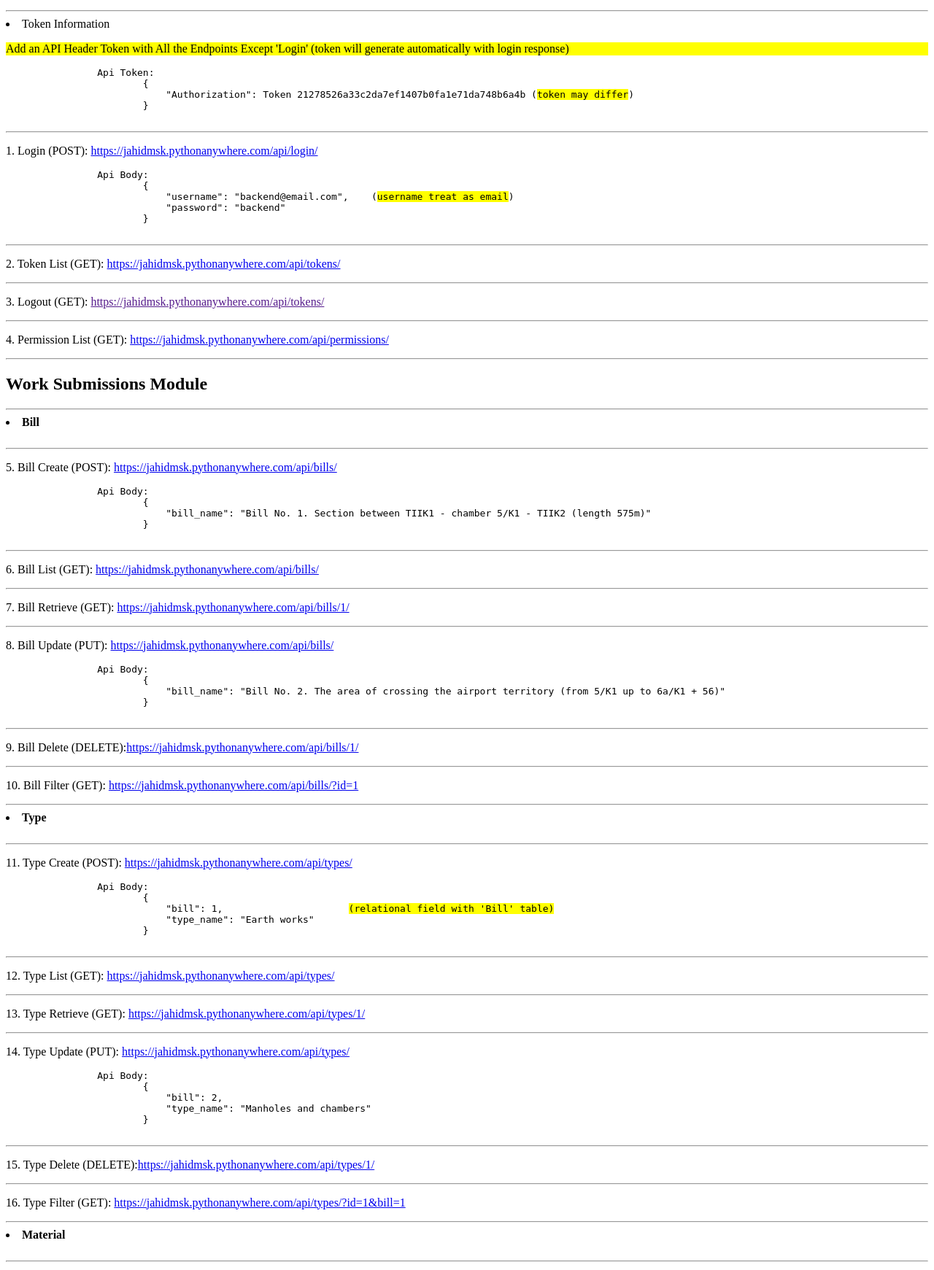
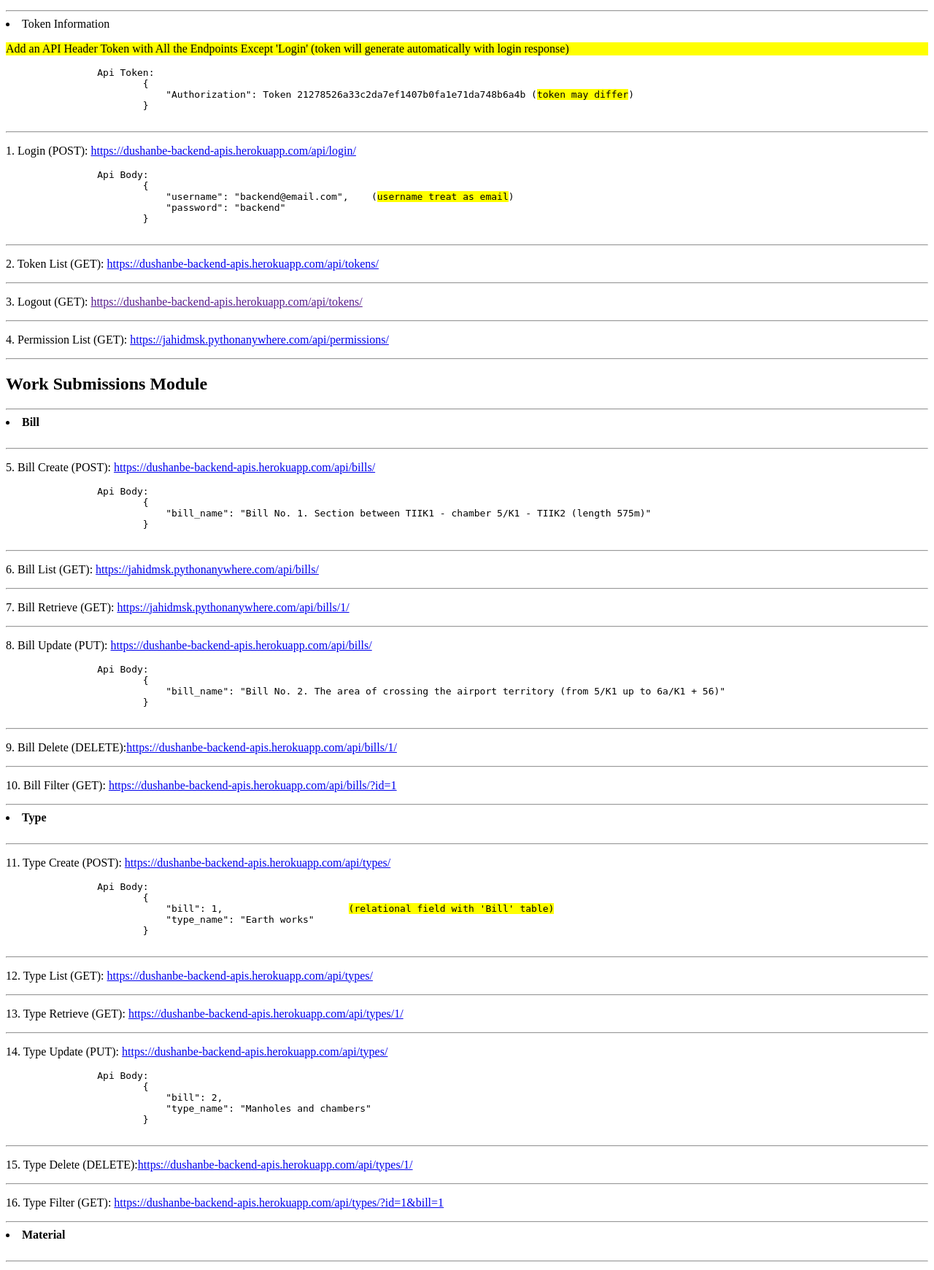
Before and after one commit to m-a-hannan/dushanbe-backend-apis, a Django app: page / in a window 1280 px wide. Shown: the part 179-1920 px from the top of the page at 73% size. Run offline with Django 3.2, Linux system fonts and the light colour scheme; parts of the project's set-up code (start-up, migrations or seed data) failed here and were passed over.

Commit message:
deployed to heroku

```diff
--- a/templates/home.html
+++ b/templates/home.html
@@ -8,7 +8,7 @@
 <body>
     <!---- DRF API Root ---->
     <h1 style="text-align: center; color: orangered">Dushanbe APIs</h1>
-    <a href="https://jahidmsk.pythonanywhere.com/api/" target="_blank"><center>click to view DRF API Root</center></a>
+    <a href="https://dushanbe-backend-apis.herokuapp.com/api/" target="_blank"><center>click to view DRF API Root</center></a>
     <br>
     <hr>
 
@@ -31,7 +31,7 @@
         <hr>
 
         <!---- Login ---->
-        <p>1. Login (POST): <a href="#">https://jahidmsk.pythonanywhere.com/api/login/</a></p>
+        <p>1. Login (POST): <a href="#">https://dushanbe-backend-apis.herokuapp.com/api/login/</a></p>
             <pre>
                 Api Body:
                         {
@@ -43,20 +43,20 @@
 
         <!---- Token List ---->
         <p>2. Token List (GET):
-            <a href="https://jahidmsk.pythonanywhere.com/api/tokens/"
-               target="_blank">https://jahidmsk.pythonanywhere.com/api/tokens/</a>
+            <a href="https://dushanbe-backend-apis.herokuapp.com/api/tokens/"
+               target="_blank">https://dushanbe-backend-apis.herokuapp.com/api/tokens/</a>
         </p>
         <hr>
 
         <!---- Logout ---->
         <p>3. Logout (GET):
-            <a href="">https://jahidmsk.pythonanywhere.com/api/tokens/</a>
+            <a href="">https://dushanbe-backend-apis.herokuapp.com/api/tokens/</a>
         </p>
         <hr>
 
         <!---- Permission  List ---->
         <p>4. Permission List (GET):
-            <a href="https://jahidmsk.pythonanywhere.com/api/permissions/"
+            <a href="https://dushanbe-backend-apis.herokuapp.com/api/permissions/"
                target="_blank">https://jahidmsk.pythonanywhere.com/api/permissions/</a>
         </p>
         <hr>
@@ -71,7 +71,7 @@
         <br>
         <hr>
 
-        <p>5. Bill Create (POST): <a href="#">https://jahidmsk.pythonanywhere.com/api/bills/</a></p>
+        <p>5. Bill Create (POST): <a href="#">https://dushanbe-backend-apis.herokuapp.com/api/bills/</a></p>
             <pre>
                 Api Body:
                         {
@@ -81,17 +81,17 @@
         <hr>
 
         <p>6. Bill List (GET):
-            <a href="https://jahidmsk.pythonanywhere.com/api/bills/"
+            <a href="https://dushanbe-backend-apis.herokuapp.com/api/bills/"
                target="_blank">https://jahidmsk.pythonanywhere.com/api/bills/</a>
         </p>
         <hr>
 
         <p>7. Bill Retrieve (GET):
-            <a href="https://jahidmsk.pythonanywhere.com/api/bills/1/" target="_blank">https://jahidmsk.pythonanywhere.com/api/bills/1/</a>
+            <a href="https://dushanbe-backend-apis.herokuapp.com/api/bills/1/" target="_blank">https://jahidmsk.pythonanywhere.com/api/bills/1/</a>
         </p>
         <hr>
 
-        <p>8. Bill Update (PUT): <a href="#">https://jahidmsk.pythonanywhere.com/api/bills/</a></p>
+        <p>8. Bill Update (PUT): <a href="#">https://dushanbe-backend-apis.herokuapp.com/api/bills/</a></p>
             <pre>
                 Api Body:
                         {
@@ -100,12 +100,12 @@
             </pre>
         <hr>
 
-        <p>9. Bill Delete (DELETE):<a href="#">https://jahidmsk.pythonanywhere.com/api/bills/1/</a></p>
+        <p>9. Bill Delete (DELETE):<a href="#">https://dushanbe-backend-apis.herokuapp.com/api/bills/1/</a></p>
         <hr>
 
         <p>10. Bill Filter (GET):
-            <a href="https://jahidmsk.pythonanywhere.com/api/bills/?id=1" target="_blank">
-                https://jahidmsk.pythonanywhere.com/api/bills/?id=1
+            <a href="https://dushanbe-backend-apis.herokuapp.com/api/bills/?id=1" target="_blank">
+                https://dushanbe-backend-apis.herokuapp.com/api/bills/?id=1
             </a>
         </p>
         <hr>
@@ -115,7 +115,7 @@
         <br>
         <hr>
 
-        <p>11. Type Create (POST): <a href="#">https://jahidmsk.pythonanywhere.com/api/types/</a></p>
+        <p>11. Type Create (POST): <a href="#">https://dushanbe-backend-apis.herokuapp.com/api/types/</a></p>
             <pre>
                 Api Body:
                         {
@@ -126,17 +126,19 @@
         <hr>
 
         <p>12. Type List (GET):
-            <a href="https://jahidmsk.pythonanywhere.com/api/types/"
-               target="_blank">https://jahidmsk.pythonanywhere.com/api/types/</a>
+            <a href="https://dushanbe-backend-apis.herokuapp.com/api/types/"
+               target="_blank">https://dushanbe-backend-apis.herokuapp.com/api/types/</a>
         </p>
         <hr>
 
         <p>13. Type Retrieve (GET):
-            <a href="https://jahidmsk.pythonanywhere.com/api/types/1/" target="_blank">https://jahidmsk.pythonanywhere.com/api/types/1/</a>
+            <a href="https://dushanbe-backend-apis.herokuapp.com/api/types/1/" target="_blank">
+                https://dushanbe-backend-apis.herokuapp.com/api/types/1/
+            </a>
         </p>
         <hr>
 
-        <p>14. Type Update (PUT): <a href="#">https://jahidmsk.pythonanywhere.com/api/types/</a></p>
+        <p>14. Type Update (PUT): <a href="#">https://dushanbe-backend-apis.herokuapp.com/api/types/</a></p>
             <pre>
                 Api Body:
                         {
@@ -146,12 +148,12 @@
             </pre>
         <hr>
 
-        <p>15. Type Delete (DELETE):<a href="#">https://jahidmsk.pythonanywhere.com/api/types/1/</a></p>
+        <p>15. Type Delete (DELETE):<a href="#">https://dushanbe-backend-apis.herokuapp.com/api/types/1/</a></p>
         <hr>
 
         <p>16. Type Filter (GET):
-            <a href="https://jahidmsk.pythonanywhere.com/api/types/?id=1&bill=1" target="_blank">
-                https://jahidmsk.pythonanywhere.com/api/types/?id=1&bill=1
+            <a href="https://dushanbe-backend-apis.herokuapp.com/api/types/?id=1&bill=1" target="_blank">
+                https://dushanbe-backend-apis.herokuapp.com/api/types/?id=1&bill=1
             </a>
         </p>
         <hr>
@@ -161,7 +163,7 @@
         <br>
         <hr>
 
-        <p>17. Material Create (POST): <a href="#">https://jahidmsk.pythonanywhere.com/api/materials/</a></p>
+        <p>17. Material Create (POST): <a href="#">https://dushanbe-backend-apis.herokuapp.com/api/materials/</a></p>
             <pre>
                 Api Body:
                         {
@@ -175,16 +177,20 @@
         <hr>
 
         <p>18. Material List (GET):
-            <a href="https://jahidmsk.pythonanywhere.com/api/materials/" target="_blank">http://jahidmsk.pythonanywhere.com/api/materials/</a>
+            <a href="https://dushanbe-backend-apis.herokuapp.com/api/materials/" target="_blank">
+                https://dushanbe-backend-apis.herokuapp.com/api/materials/
+            </a>
         </p>
         <hr>
 
         <p>19. Material Retrieve (GET):
-            <a href="https://jahidmsk.pythonanywhere.com/api/materials/1/" target="_blank">http://jahidmsk.pythonanywhere.com/api/materials/1/</a>
+            <a href="https://dushanbe-backend-apis.herokuapp.com/api/materials/1/" target="_blank">
+               https://dushanbe-backend-apis.herokuapp.com/api/materials/1/
+            </a>
         </p>
         <hr>
 
-        <p>20. Material Update (PUT): <a href="#">https://jahidmsk.pythonanywhere.com/api/materials/</a></p>
+        <p>20. Material Update (PUT): <a href="#">https://dushanbe-backend-apis.herokuapp.com/api/materials/</a></p>
             <pre>
                 Api Body:
                         {
@@ -197,12 +203,12 @@
             </pre>
         <hr>
 
-        <p>21. Material Delete (DELETE):<a href="#">https://jahidmsk.pythonanywhere.com/api/materials/1/</a></p>
+        <p>21. Material Delete (DELETE):<a href="#">https://dushanbe-backend-apis.herokuapp.com/api/materials/1/</a></p>
         <hr>
 
         <p>22. Material Filter (GET):
-            <a href="https://jahidmsk.pythonanywhere.com/api/materials/?id=1&type=1&serial_no=42&unit=nr&quantity=63.00" target="_blank">
-                https://jahidmsk.pythonanywhere.com/api/materials/?id=1&type=1&serial_no=42&unit=nr&quantity=63.00
+            <a href="https://dushanbe-backend-apis.herokuapp.com/api/materials/?id=1&type=1&serial_no=42&unit=nr&quantity=63.00" target="_blank">
+                https://dushanbe-backend-apis.herokuapp.com/api/materials/?id=1&type=1&serial_no=42&unit=nr&quantity=63.00
             </a>
         </p>
         <hr>
@@ -212,7 +218,7 @@
         <br>
         <hr>
 
-        <p>23. Work Submissions Create (POST): <a href="#">https://jahidmsk.pythonanywhere.com/api/work-submissions/</a>    <span style="background-color: greenyellow"> (Database + SharePoint)</span></p>
+        <p>23. Work Submissions Create (POST): <a href="#">https://dushanbe-backend-apis.herokuapp.com/api/work-submissions/</a>    <span style="background-color: greenyellow"> (Database + SharePoint)</span></p>
             <pre>
                 Api Body:
                         {
@@ -226,16 +232,20 @@
         <hr>
 
         <p>24. Work Submissions List (GET):
-            <a href="https://jahidmsk.pythonanywhere.com/api/work-submissions/" target="_blank">https://jahidmsk.pythonanywhere.com/api/work-submissions/</a>
+            <a href="https://dushanbe-backend-apis.herokuapp.com/api/work-submissions/" target="_blank">
+                https://dushanbe-backend-apis.herokuapp.com/api/work-submissions/
+            </a>
         </p>
         <hr>
 
         <p>25. Work Submissions Retrieve (GET):
-            <a href="https://jahidmsk.pythonanywhere.com/api/work-submissions/1/" target="_blank">https://jahidmsk.pythonanywhere.com/api/work-submissions/1/</a>
+            <a href="https://dushanbe-backend-apis.herokuapp.com/api/work-submissions/1/" target="_blank">
+                https://dushanbe-backend-apis.herokuapp.com/api/work-submissions/1/
+            </a>
         </p>
         <hr>
 
-        <p>26. Work Submissions Update (PUT): <a href="#">https://jahidmsk.pythonanywhere.com/api/work-submissions/</a></p>
+        <p>26. Work Submissions Update (PUT): <a href="#">https://dushanbe-backend-apis.herokuapp.com/api/work-submissions/</a></p>
             <pre>
                 Api Body:
                         {
@@ -248,12 +258,12 @@
             </pre>
         <hr>
 
-        <p>27. Work Submissions Delete (DELETE): <a href="#">https://jahidmsk.pythonanywhere.com/api/work-submissions/1/</a></p>
+        <p>27. Work Submissions Delete (DELETE): <a href="#">https://dushanbe-backend-apis.herokuapp.com/api/work-submissions/1/</a></p>
         <hr>
 
         <p>28. Work Submissions Filter (GET): <br>
-            <a href="https://jahidmsk.pythonanywhere.com/api/work-submissions/?id=2&bill=2&type=2&material=2&serial_no=97&unit=kits&quantity=3.69&submission_date=1998-09-22&work_progress=79&created_by=3" target="_blank">
-                https://jahidmsk.pythonanywhere.com/api/work-submissions/?id=2&bill=2&type=2&material=2&serial_no=97&unit=kits&quantity=3.69&submission_date=1998-09-22&work_progress=79&created_by=3
+            <a href="https://dushanbe-backend-apis.herokuapp.com/api/work-submissions/?id=2&bill=2&type=2&material=2&serial_no=97&unit=kits&quantity=3.69&submission_date=1998-09-22&work_progress=79&created_by=3" target="_blank">
+                https://dushanbe-backend-apis.herokuapp.com/api/work-submissions/?id=2&bill=2&type=2&material=2&serial_no=97&unit=kits&quantity=3.69&submission_date=1998-09-22&work_progress=79&created_by=3
             </a>
         </p>
         <hr>
@@ -264,7 +274,9 @@
         <hr>
 
         <p>29. Work Submissions List From SharePoint DB (GET):
-            <a href="https://jahidmsk.pythonanywhere.com/api/sharepoint/" target="_blank">https://jahidmsk.pythonanywhere.com/api/sharepoint/</a>
+            <a href="https://dushanbe-backend-apis.herokuapp.com/api/sharepoint/" target="_blank">
+                https://dushanbe-backend-apis.herokuapp.com/api/sharepoint/
+            </a>
         </p>
         <hr>
 
```
Also changed, not shown: config/settings.py (+16 -6 lines), README.md.
